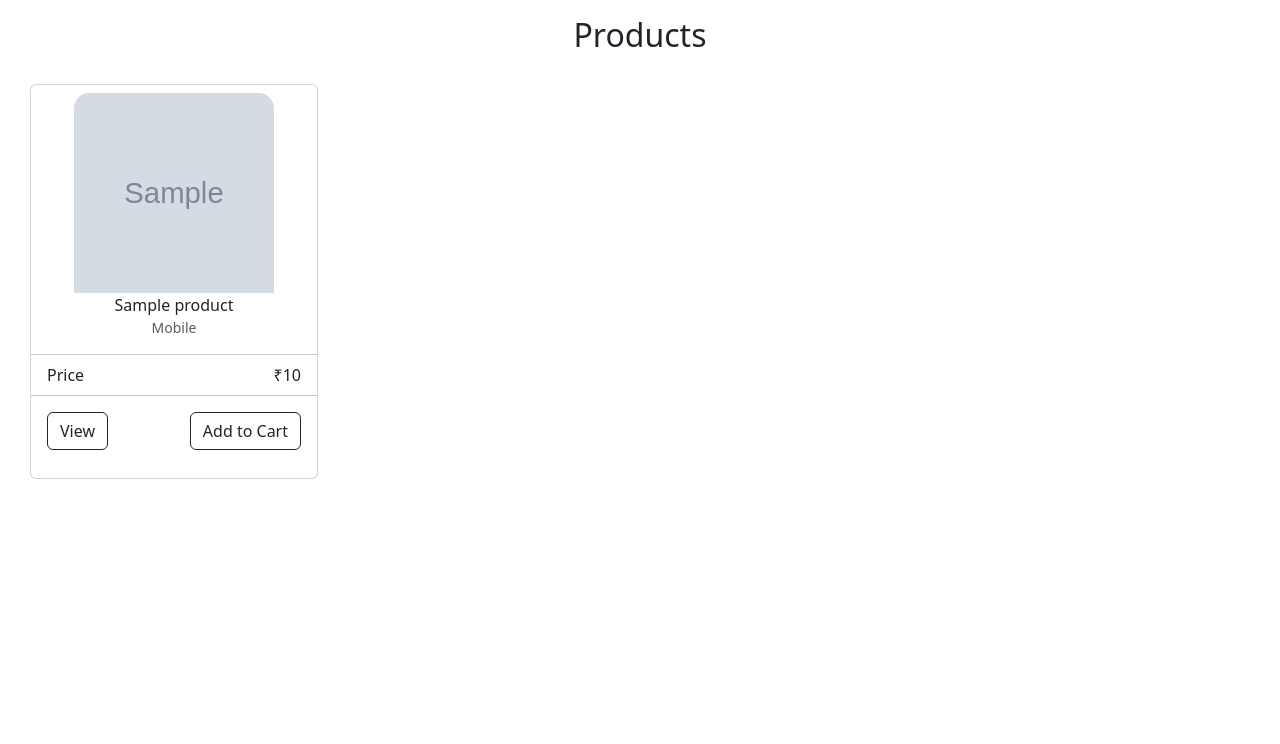
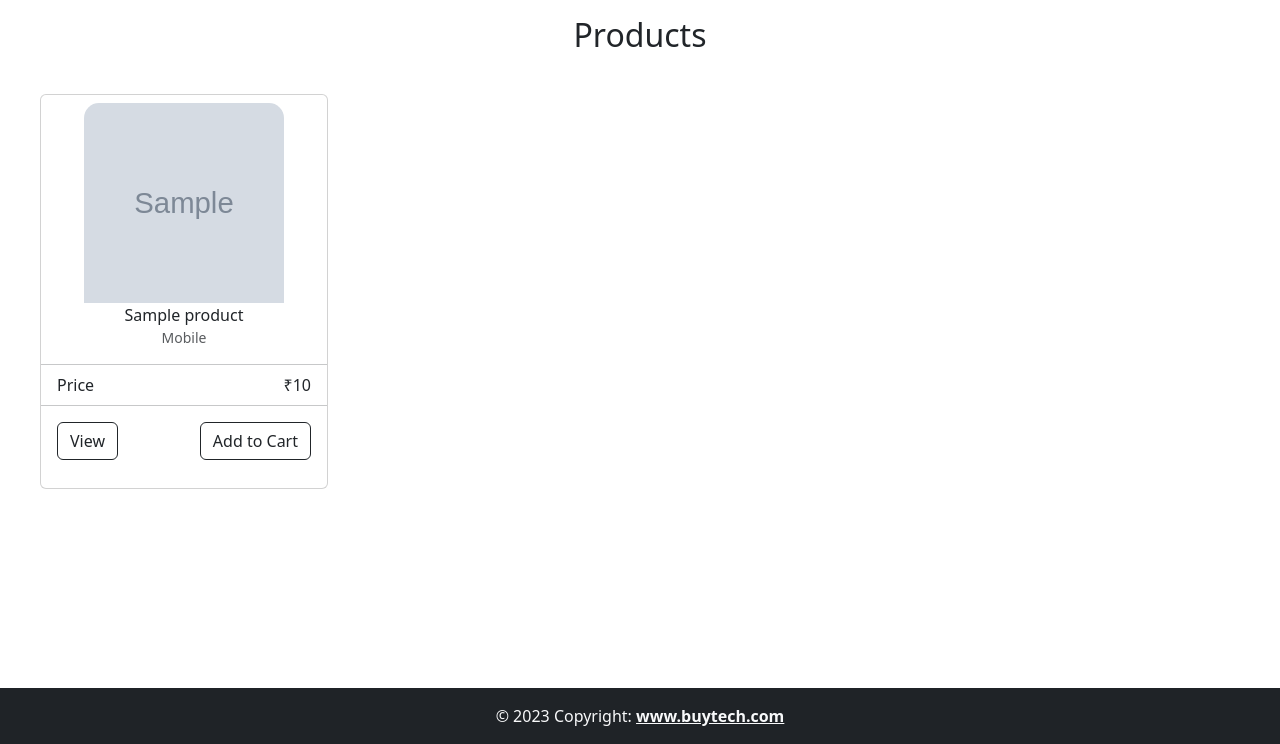
Before and after one commit to shivanijoshi05/BuyTech, a Django app: page / in a window 1280 px wide. Shown: the part 56-800 px from the top of the page. Run offline with Django 4.2, Linux system fonts and the light colour scheme; tables that the repository leaves empty hold one stand-in row (values such as "Sample post"); grey boxes marked "Sample" are stand-in pictures; some libraries are stand-ins or nearby versions.

Commit message:
fix: few changes in design

```diff
--- a/templates/admin/admin_base.html
+++ b/templates/admin/admin_base.html
@@ -62,6 +62,7 @@
     <script src="{% static 'js/jquery-3.2.1.slim.min.js'%}"></script>
     <script src="{% static 'js/popper.min.js'%}"></script>
     <script src="{% static 'js/bootstrap.min.js'%}"></script>
+    <script src="{% static 'js/jquery.min.js'%}"></script>
 
   </body>
 
--- a/templates/admin/edit_product.html
+++ b/templates/admin/edit_product.html
@@ -29,7 +29,7 @@
         <br />
         {% endfor %}
     </div>
-    <div class="col-8">
+    <div class="col-8" style="margin-bottom: 100px;">
         <button type="submit" class="btn btn-dark">Edit Product</button>
     </div>
 </form>
--- a/templates/admin/view_products.html
+++ b/templates/admin/view_products.html
@@ -61,7 +61,6 @@
 </section>
 <style>
   section {
-    justify-content: space-between;
     margin:20px;
   }
 
--- a/templates/customer/base.html
+++ b/templates/customer/base.html
@@ -13,12 +13,10 @@
   <body>
     <nav class="navbar navbar-expand-lg bg-dark" data-bs-theme="dark">
       <div class="container-fluid">
-        <a class="navbar-brand" hre0f="/home/">BuyTech</a>
+        <a class="navbar-brand" href="/">BuyTech</a>
         <button class="navbar-toggler" type="button" data-bs-toggle="collapse" data-bs-target="#navbarSupportedContent"
           aria-controls="navbarSupportedContent" aria-expanded="false" aria-label="Toggle navigation">
-          <!-- <span class="navbar-toggler-icon"></span> -->
           <i class="fas fa-bars"></i>
-          <i></i>
         </button>
         <div class="collapse navbar-collapse" id="navbarSupportedContent">
           <ul class="navbar-nav me-auto mb-2 mb-lg-0">
@@ -59,15 +57,16 @@
     </nav>
 
     {%block body%} {%endblock body%}
-    <!-- <footer class="bg-dark text-light fixed-bottom">
+    <footer class="bg-dark text-light fixed-bottom">
       <div
         class="text-center p-3"
         style="background-color: rgba(0, 0, 0, 0.05)">
         © 2023 Copyright:
-        <a class="text-reset fw-bold" href="/home/">www.buytech.com</a>
+        <a class="text-reset fw-bold" href="/">www.buytech.com</a>
       </div>
-    </footer> -->
+    </footer>
     <script src="{% static 'js/jquery-3.2.1.slim.min.js'%}"></script>
+    <script src="{% static 'js/jquery.min.js'%}"></script>
     <script src="{% static 'js/popper.min.js'%}"></script>
     <script src="{% static 'js/bootstrap.min.js'%}"></script>
   </body>
--- a/templates/customer/cart.html
+++ b/templates/customer/cart.html
@@ -107,10 +107,11 @@ $(document).on('click', '.decrease-btn', function() {
                     </div>
                   </div>
                 </div>
+                {%endfor%}
               </div>
 
             </div>
-            {%endfor%}
+
 
 
             {%if cart.total > 0 and not cart.coupon_use%}
--- a/templates/customer/home.html
+++ b/templates/customer/home.html
@@ -15,7 +15,8 @@
 
 <section style="display: flex; flex-direction: row; flex-wrap: wrap ;">
     {% for product in products %}
-    <div class="card" style="width: 18rem; margin:10px;">
+    <a href="{% url 'detail_product_view' product.id %}" class="text-decoration-none">
+        <div class="card" style="width: 18rem; margin:20px;">
 
             <div class="bg-image hover-overlay ripple ripple-surface ripple-surface-light" data-mdb-ripple-color="light">
                 <div class="card-img-container mt-2" style=" display: flex;
@@ -40,26 +41,26 @@
             <hr class="my-0" />
             <div class="card-body py-0">
                 <div class="d-flex justify-content-between align-items-center py-2">
-                <a href="#!" class="text-dark text-decoration-none">Price</a>
-                <a href="#!" class="text-dark text-decoration-none">₹{{product.price}}</a>
+                    <p class="text-dark text-decoration-none mb-0">Price</p>
+                    <p class="text-dark text-decoration-none mb-0">₹{{product.price}}</p>
                 </div>
             </div>
             <hr class="my-0" />
             <div class="card-body">
                 <div class="d-flex justify-content-between align-items-center pb-2 mb-1">
-                <a href="{% url 'detail_product_view' product.id %}" class="text-decoration-none text-dark"><button class="btn btn-outline-dark">View</button></a>
+                    <a href="{% url 'detail_product_view' product.id %}" class="text-decoration-none text-dark"><button
+                            class="btn btn-outline-dark">View</button></a>
                     <a href="{% url 'add_to_cart' product.id %}" class="text-decoration-none">
                         <button class="btn btn-outline-dark">Add to Cart</button>
                     </a>
                 </div>
             </div>
         </div>
-    </div>
+    </a>
     {% endfor %}
 </section>
 <style>
     section {
-        justify-content: space-between;
         margin: 20px;
     }
 
--- a/templates/customer/view_order.html
+++ b/templates/customer/view_order.html
@@ -24,7 +24,7 @@
             <div class="row">
 
               <div class="col">
-                <h5 class="mb-3"><a href="/products/" class="text-body"><i
+                <h5 class="mb-3"><a href="/" class="text-body"><i
                       class="fas fa-long-arrow-alt-left me-2"></i>Continue
                     shopping</a></h5>
                 <hr>
--- a/templates/login.html
+++ b/templates/login.html
@@ -77,6 +77,7 @@
       </div>
     </section>
     <script src="{% static 'js/jquery-3.2.1.slim.min.js'%}"></script>
+    <script src="{% static 'js/jquery.min.js'%}"></script>
     <script src="{% static 'js/popper.min.js'%}"></script>
     <script src="{% static 'js/bootstrap.min.js'%}"></script>
   </body>
--- a/templates/product_detail.html
+++ b/templates/product_detail.html
@@ -26,6 +26,7 @@
             <p><strong>Storage:</strong> {{ detail_product.storage }}</p>
             {%endif%}
             <p><strong>Color:</strong> {{ detail_product.color }}</p>
+            <div class="'bottom-btn-bar" style="margin-bottom:100px;">
                 {%if user == "Admin" %}
                 <a href="{% url 'edit_product' detail_product.product.id %}" class="text-decoration-none me-3">
                     <button class="btn btn-dark">Edit Product</button>
@@ -39,6 +40,8 @@
                 </a>
                 {% endif %}
             </div>
+
+        </div>
     </div>
 
 
--- a/templates/signup.html
+++ b/templates/signup.html
@@ -83,6 +83,7 @@
     </section>
     <script
       src="{% static 'js/jquery-3.2.1.slim.min.js'%}"></script>
+      <script src="{% static 'js/jquery.min.js'%}"></script>
     <script
       src="{% static 'js/popper.min.js'%}"></script>
     <script
```
Lines whose indentation alone changed are shown as unchanged.
